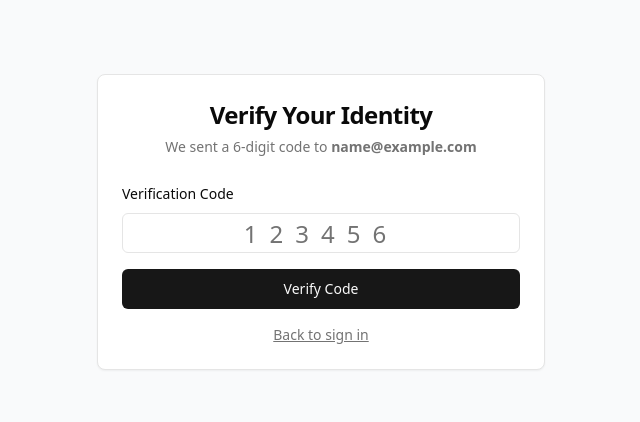
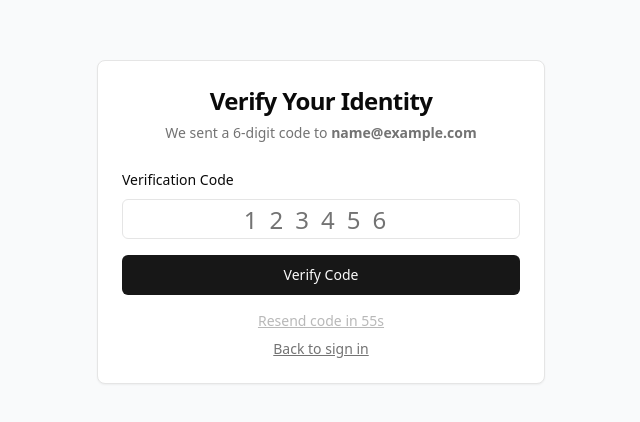
Before and after one commit to ari-builds/leadgen-pipeline, a Next.js app: page /verify in a window 1280 px wide. Shown: the part 178-600 px from the top of the page, without its empty margins (319-959 px from the left). Built offline with nearby package versions, Linux system fonts and the light colour scheme; sample sign-in values are in the browser's storage.

Commit message:
feat: resend OTP button with cooldown + resend-otp API route

```diff
--- a/src/app/(auth)/verify/page.tsx
+++ b/src/app/(auth)/verify/page.tsx
@@ -19,6 +19,8 @@ export default function VerifyPage() {
   const [error, setError] = useState("");
   const [loading, setLoading] = useState(false);
   const [email, setEmail] = useState("");
+  const [resendCooldown, setResendCooldown] = useState(60);
+  const [resending, setResending] = useState(false);
 
   useEffect(() => {
     const storedEmail = sessionStorage.getItem("userEmail");
@@ -28,6 +30,12 @@ export default function VerifyPage() {
     }
     setEmail(storedEmail);
   }, [router]);
+
+  useEffect(() => {
+    if (resendCooldown <= 0) return;
+    const timer = setTimeout(() => setResendCooldown(resendCooldown - 1), 1000);
+    return () => clearTimeout(timer);
+  }, [resendCooldown]);
 
   async function handleSubmit(e: React.FormEvent) {
     e.preventDefault();
@@ -57,16 +65,42 @@ export default function VerifyPage() {
 
       sessionStorage.removeItem("tempToken");
       sessionStorage.removeItem("userEmail");
-
-      if (data.user?.role === "admin") {
-        router.push("/dashboard");
-      } else {
-        router.push("/dashboard");
-      }
+      router.push("/dashboard");
     } catch {
       setError("Something went wrong");
     } finally {
       setLoading(false);
+    }
+  }
+
+  async function handleResend() {
+    setResending(true);
+    setError("");
+    const tempToken = sessionStorage.getItem("tempToken");
+    if (!tempToken) {
+      setError("Session expired. Please sign in again.");
+      router.push("/login");
+      return;
+    }
+
+    try {
+      const res = await fetch("/api/auth/resend-otp", {
+        method: "POST",
+        headers: { "Content-Type": "application/json" },
+        body: JSON.stringify({ tempToken }),
+      });
+
+      const data = await res.json();
+      if (!res.ok) {
+        setError(data.error);
+        return;
+      }
+
+      setResendCooldown(60);
+    } catch {
+      setError("Failed to resend code");
+    } finally {
+      setResending(false);
     }
   }
 
@@ -100,7 +134,18 @@ export default function VerifyPage() {
               {loading ? "Verifying..." : "Verify Code"}
             </Button>
           </form>
-          <div className="mt-4 text-center text-sm text-muted-foreground">
+          <div className="mt-4 flex flex-col items-center gap-2 text-sm text-muted-foreground">
+            <button
+              onClick={handleResend}
+              disabled={resendCooldown > 0 || resending}
+              className="underline hover:text-foreground disabled:opacity-50 disabled:cursor-not-allowed"
+            >
+              {resending
+                ? "Sending..."
+                : resendCooldown > 0
+                ? `Resend code in ${resendCooldown}s`
+                : "Resend code"}
+            </button>
             <button
               onClick={() => router.push("/login")}
               className="underline hover:text-foreground"
--- /dev/null
+++ b/src/app/api/auth/resend-otp/route.ts
@@ -0,0 +1,46 @@
+import { NextRequest, NextResponse } from "next/server";
+import db from "@/lib/db";
+import { verifyToken, generateOTP } from "@/lib/auth";
+import { sendOTPEmail } from "@/lib/email";
+
+export async function POST(req: NextRequest) {
+  try {
+    const { tempToken } = await req.json();
+
+    if (!tempToken) {
+      return NextResponse.json(
+        { error: "Session expired. Please sign in again." },
+        { status: 400 }
+      );
+    }
+
+    const payload = await verifyToken(tempToken);
+    if (!payload) {
+      return NextResponse.json(
+        { error: "Session expired. Please sign in again." },
+        { status: 401 }
+      );
+    }
+
+    const otp = generateOTP();
+    const expiresAt = new Date(Date.now() + 10 * 60 * 1000).toISOString();
+
+    await db.execute({
+      sql: "INSERT INTO otp_codes (email, code, expires_at) VALUES (?, ?, ?)",
+      args: [payload.email, otp, expiresAt],
+    });
+
+    await sendOTPEmail(payload.email, otp);
+
+    return NextResponse.json({
+      success: true,
+      message: "Verification code sent",
+    });
+  } catch (error) {
+    console.error("Resend OTP error:", error);
+    return NextResponse.json(
+      { error: "Internal server error" },
+      { status: 500 }
+    );
+  }
+}
```
